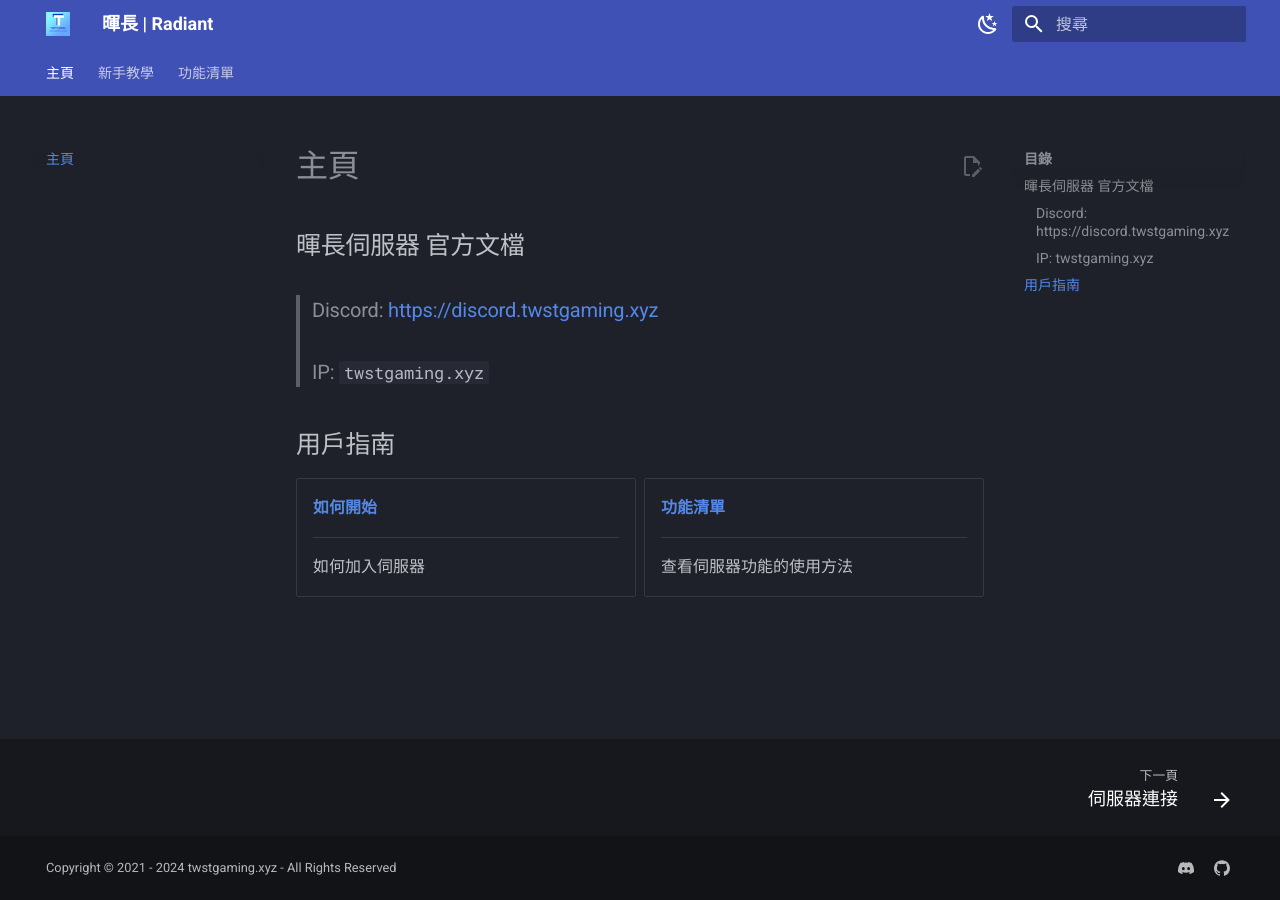
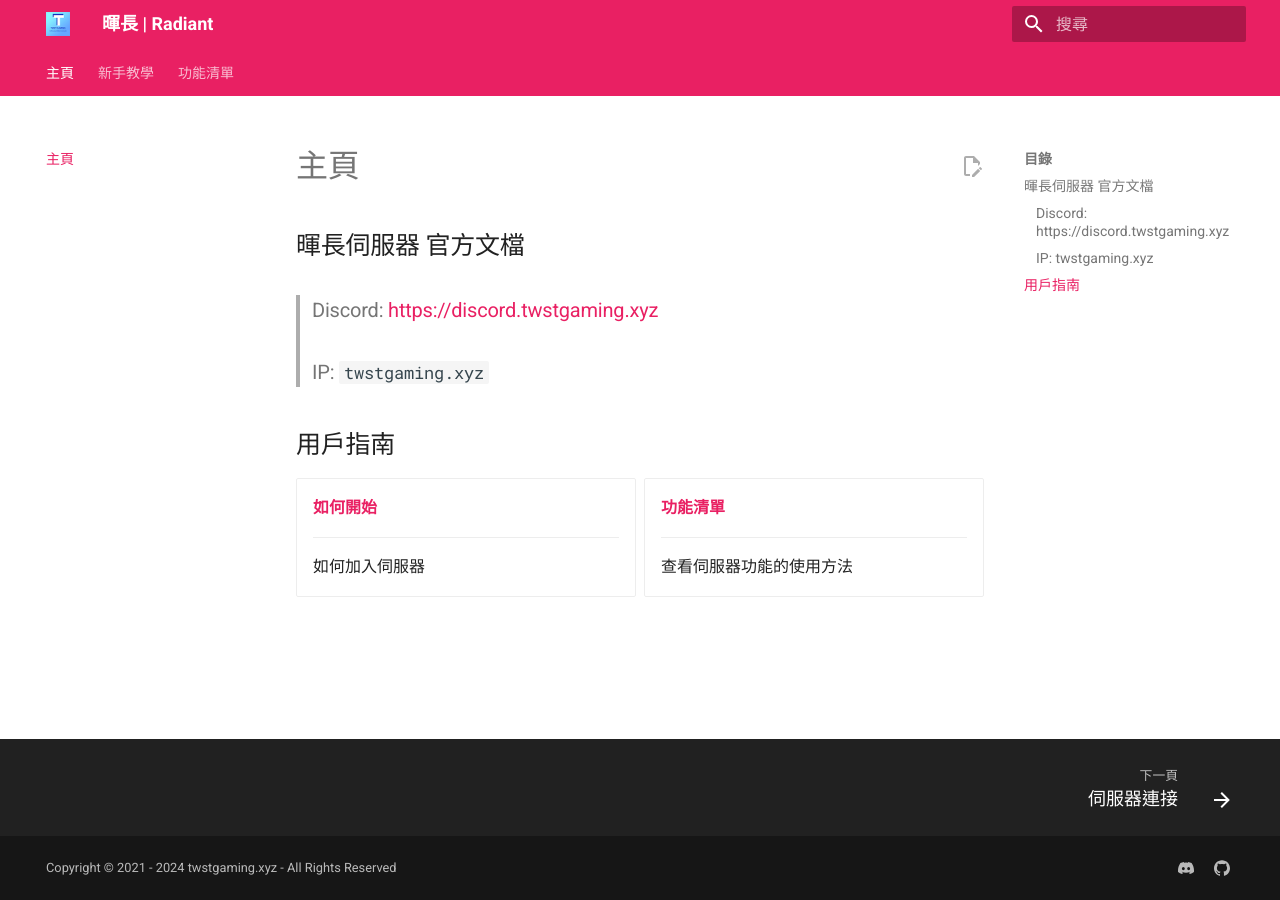
Before and after one commit to thecatisbest/radiant-wiki, an MkDocs documentation site: the page built from docs/index.md, in a window 1280 px wide. Built offline with MkDocs 1.6.1 and Material for MkDocs 9.7.7, drawn with Linux system fonts in a browser that asks for light colours.

Commit message:
Change Color

```diff
--- a/mkdocs.yml
+++ b/mkdocs.yml
@@ -12,12 +12,14 @@ theme:
   language: zh-Hant
   palette:
     # Palette toggle for light mode
+    - primary: pink
     - scheme: slate
       toggle:
         icon: material/weather-night
         name: 切換至暗色模式
 
     # Palette toggle for dark mode
+    - primary: pink
     - scheme: default
       toggle:
         icon: material/weather-sunny
```
